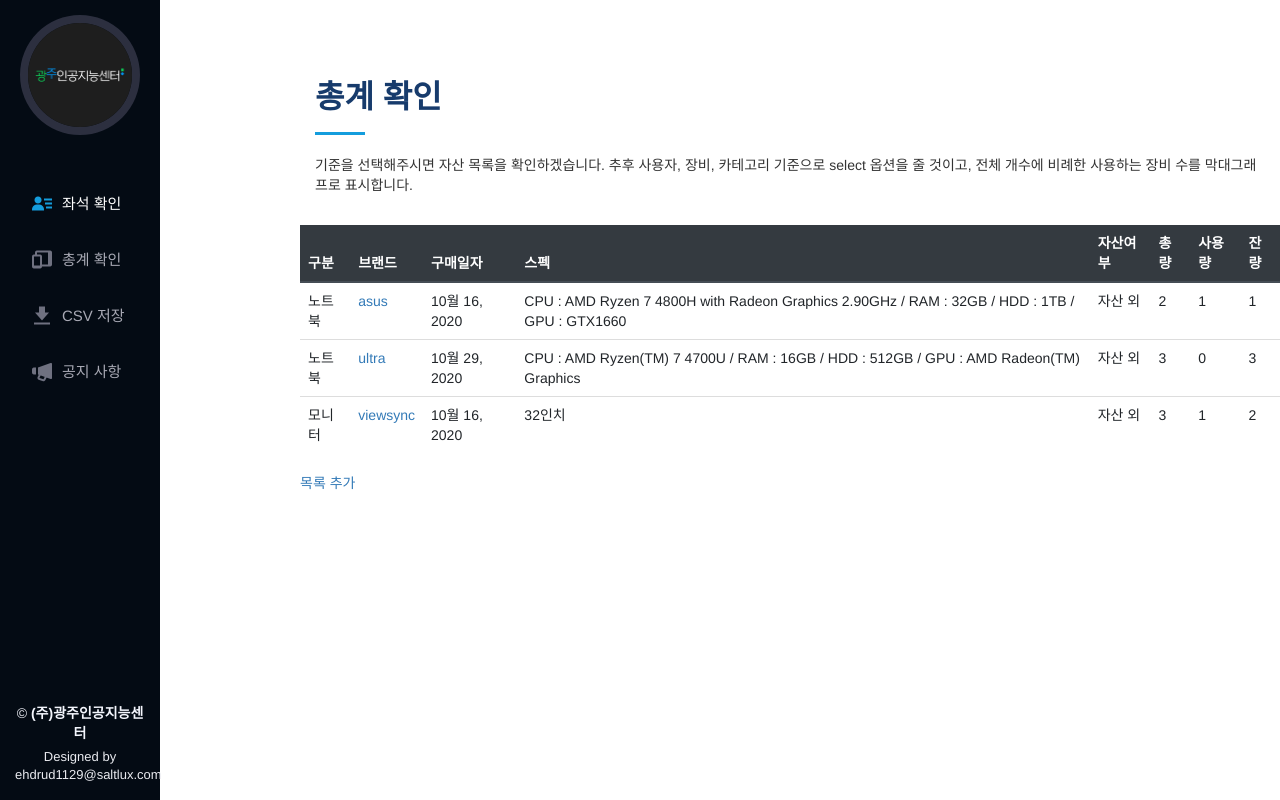
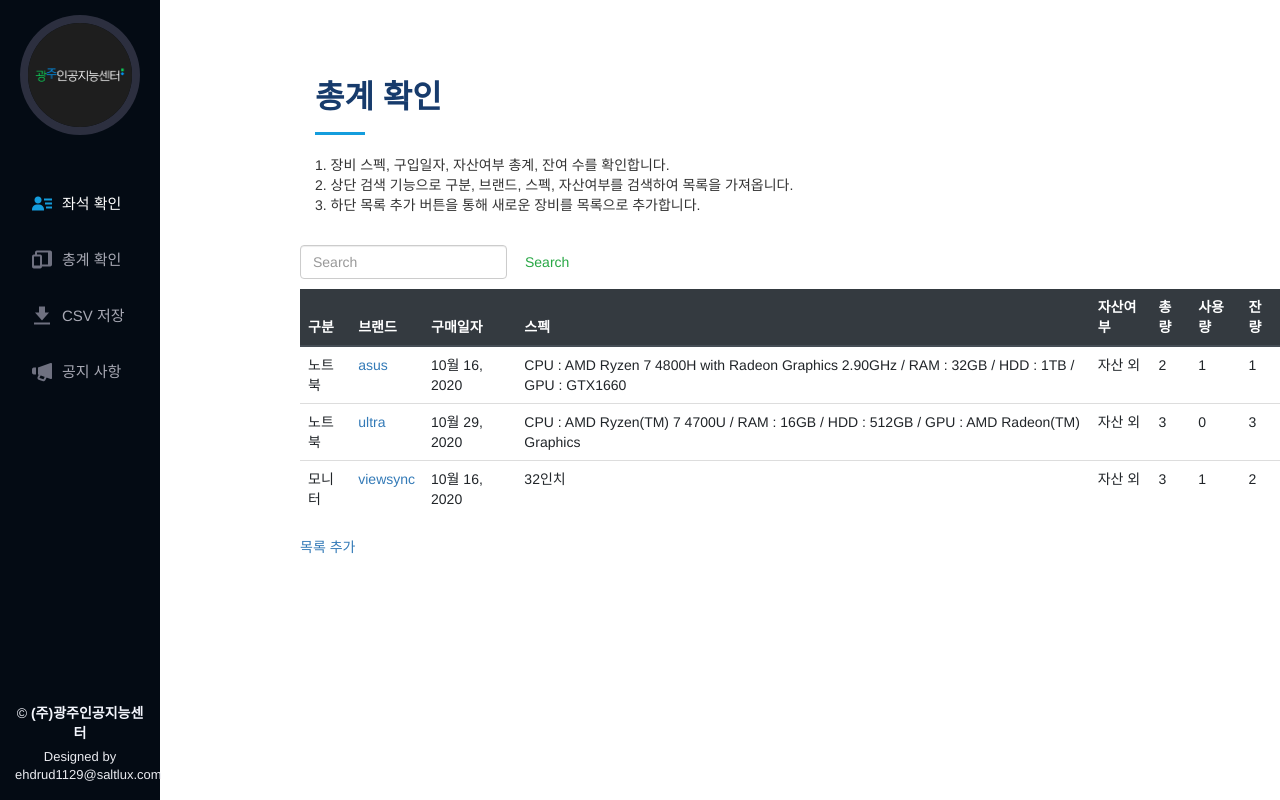
Before and after one commit to MartinNoh/dr_server_ubuntu, a Django app: page /check_total/ in a window 1280 px wide. Run offline with Django 3.2, Linux system fonts and the light colour scheme; data comes from the database, SQL or seed files in the repository; some libraries are stand-ins or nearby versions.

Commit message:
check_total.html 검색 추가

```diff
--- a/project_managers/app_equipments/templates/app_equipments/base/home.html
+++ b/project_managers/app_equipments/templates/app_equipments/base/home.html
@@ -7,7 +7,7 @@
   <section id="hero" class="d-flex flex-column justify-content-center align-items-center">
     <div class="hero-container" data-aos="fade-in">
       <h1>Equipment Manager</h1>
-      <p class="subTitle">Menu : <span class="typed" data-typed-items="총계 확인하기, csv 저장하기, 좌석 확인하기, 공지사항 보기"></span></p>
+      <p class="subTitle">Menu : <span class="typed" data-typed-items="좌석 확인하기, 총계 확인하기, CSV 저장하기, 공지사항 보기"></span></p>
     </div>
   </section><!-- End Hero -->
 {% endblock %}
--- a/project_managers/app_equipments/templates/app_equipments/menu/check_seat.html
+++ b/project_managers/app_equipments/templates/app_equipments/menu/check_seat.html
@@ -10,8 +10,8 @@
 
       <div class="section-title">
         <h2>좌석 확인</h2>
-        <p>좌석 번호를 우측에서 골라주시면 해당 사용자의 장비를 확인합니다.</p>
-        <p>장비 삭제 또는 추가 작업이 가능합니다.</p>
+        <p>1. 좌석 번호를 우측에서 선택해주시면 해당 사용자의 장비를 확인합니다.</p>
+        <p>2. 장비 삭제 또는 추가 작업이 가능합니다.</p>
       </div>
 
       <div class="row">
--- a/project_managers/app_equipments/templates/app_equipments/menu/check_total.html
+++ b/project_managers/app_equipments/templates/app_equipments/menu/check_total.html
@@ -11,12 +11,23 @@
 
       <div class="section-title">
         <h2>총계 확인</h2>
-        <p>기준을 선택해주시면 자산 목록을 확인하겠습니다. 추후 사용자, 장비, 카테고리 기준으로 select 옵션을 줄 것이고, 전체 개수에 비례한 사용하는 장비 수를 막대그래프로 표시합니다.</p>
+        <p>1. 장비 스펙, 구입일자, 자산여부 총계, 잔여 수를 확인합니다.</p>
+        <p>2. 상단 검색 기능으로 구분, 브랜드, 스펙, 자산여부를 검색하여 목록을 가져옵니다.</p>
+        <p>3. 하단 목록 추가 버튼을 통해 새로운 장비를 목록으로 추가합니다.</p>
       </div>
 
       <div class="row">
+        <form class="form-inline my-2 my-lg-0" action="" method="GET">
+          <input class="form-control mr-sm-2" type="search" placeholder="Search" aria-label="Search" name="search_key" value="{{search_key}}">
+          <button class="btn btn-outline-success my-2 my-sm-0" type="submit">Search</button>
+        </form>
+      </div>
+
+      <div>
+        <p> </p>
+      </div>
+      <div class="row">
         <div class="col-lg-16" data-aos="fade-up" style="width:100%;">
-
           <table class="table">
             <thead class="thead-dark">
               <tr>
--- a/project_managers/app_equipments/templates/app_equipments/menu/download_csv.html
+++ b/project_managers/app_equipments/templates/app_equipments/menu/download_csv.html
@@ -10,8 +10,8 @@
 
       <div class="section-title">
         <h2>CSV 다운로드 완료</h2>
-        <p>경로 : C:/Users/사용자명/Downloads/GJAC_Equipments</p>
-        <p>내용 : 장비 총계 및 사용량, 직원 장비목록</p>
+        <p>1. 경로 : C:/Users/사용자명/Downloads/GJAC_Equipments</p>
+        <p>2. 내용 : 장비 총계 및 사용량, 직원 장비목록</p>
       </div>
 
 
--- a/project_managers/app_equipments/views.py
+++ b/project_managers/app_equipments/views.py
@@ -1,4 +1,5 @@
 import os, datetime
+from django.db.models import Q
 from django.shortcuts import redirect, render, get_object_or_404
 from .models import Usage, User, Device
 from .forms import UsageEditForm, DeviceNewForm
@@ -10,8 +11,15 @@ def home(request):
 
 
 def check_total(request):
+
     info_list = []
     device_list = Device.objects.all()
+
+    search_key = request.GET.get('search_key')  # 검색어 가져오기
+    #print(search_key)
+    if search_key:  # 만약 검색어가 존재하면
+        device_list = device_list.filter(Q(category__icontains=search_key) | Q(brand__icontains=search_key) | Q(spec__icontains=search_key) | Q(is_assets__icontains=search_key)).distinct()  # 해당 검색어를 포함한 queryset 가져오기
+
     for i in device_list:
         usage_amount = Usage.objects.filter(device_id=i.device_id)
 
```
